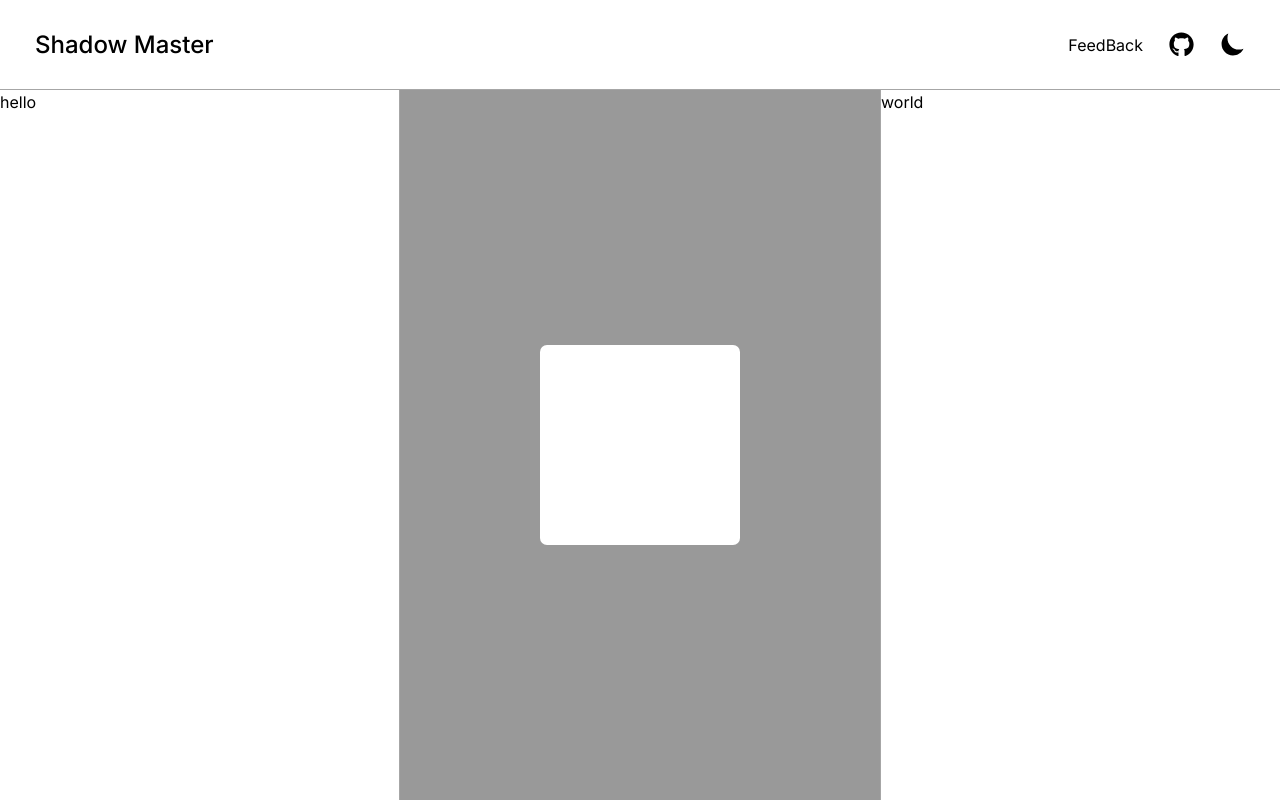
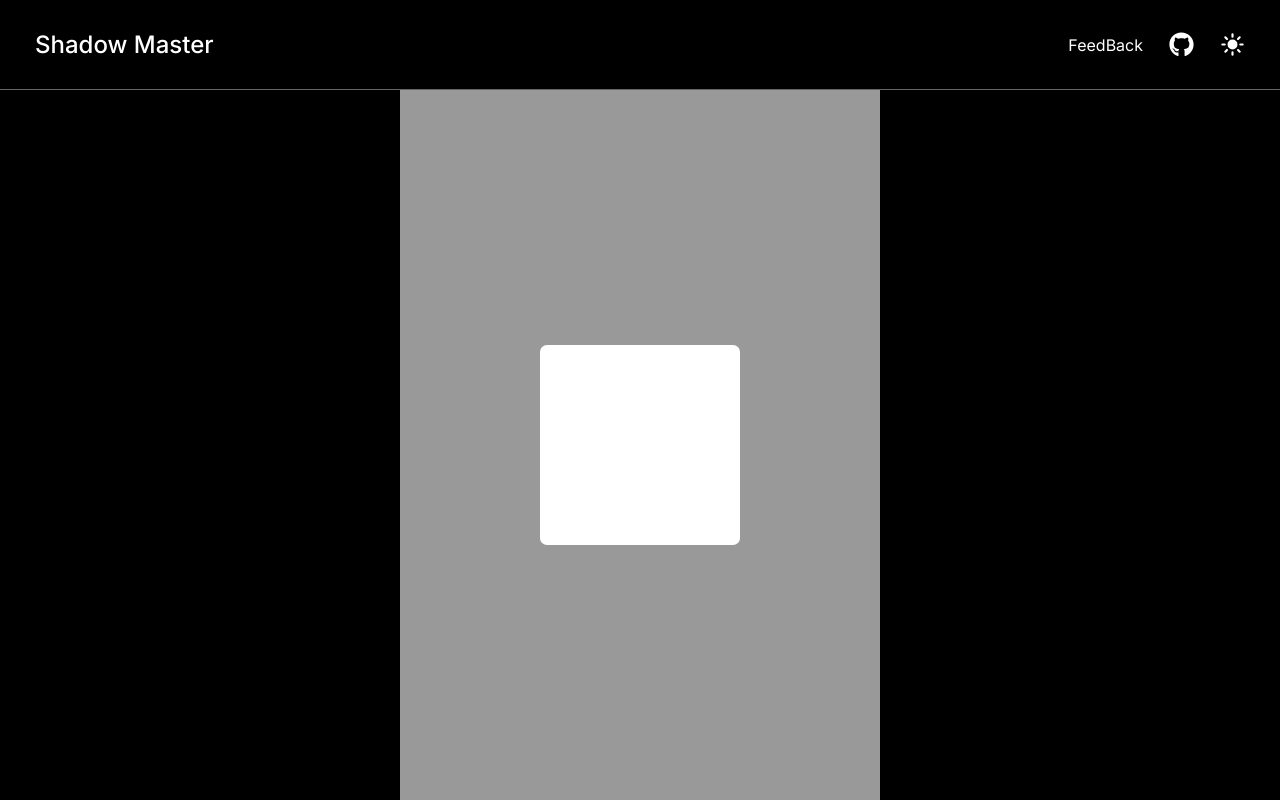
Before and after one commit to Xenos-the-stupid/shadow-master, a React (Vite) app: page / in a window 1280 px wide. Both pictures are taken after a click on the button 1232 px from the left and 44 px from the top of the page. Built offline with nearby package versions, Linux system fonts and the light colour scheme.

Commit message:
feat: add basic dark mode

```diff
--- a/src/components/AsideWrapper.tsx
+++ b/src/components/AsideWrapper.tsx
@@ -1,8 +1,13 @@
 import { ComponentProps } from "react";
-import cn from '../utils/cn'
+import cn from "../utils/cn";
 
 type AsideWrapperProps = ComponentProps<"aside">;
 
 export default function AsideWrapper({ ...props }: AsideWrapperProps) {
-  return <aside  {...props} className={cn("w-[400px]", props.className)} />;
+  return (
+    <aside
+      {...props}
+      className={cn("w-[400px] bg-white dark:bg-black", props.className)}
+    />
+  );
 }
--- a/src/components/Header.tsx
+++ b/src/components/Header.tsx
@@ -1,17 +1,27 @@
 import { FaGithub } from "react-icons/fa";
-import { IoMoonSharp } from "react-icons/io5";
+import { IoMoonSharp, IoSunny } from "react-icons/io5";
+import useThemeMode from "../hooks/useThemeMode";
 
 export default function Header() {
+  const { themeMode, setThemeMode } = useThemeMode();
   return (
-    <header className="border-border-color sticky top-0 flex h-[90px] items-center justify-between border-b px-[35px]">
+    <header className="sticky top-0 flex h-[90px] items-center justify-between border-b border-border-color px-[35px] dark:border-white/40 dark:bg-black dark:text-white">
       <h1 className="text-2xl font-medium">Shadow Master</h1>
       <div className="flex items-center gap-[1.625rem]">
         <button>FeedBack</button>
         <a href="#">
           <FaGithub size={25} />
         </a>
-        <button>
-          <IoMoonSharp size={25} />
+        <button
+          onClick={() =>
+            setThemeMode((prev) => (prev === "light" ? "dark" : "light"))
+          }
+        >
+          {themeMode === "light" ? (
+            <IoMoonSharp size={25} />
+          ) : (
+            <IoSunny size={25} />
+          )}
         </button>
       </div>
     </header>
--- /dev/null
+++ b/src/hooks/useThemeMode.ts
@@ -0,0 +1,25 @@
+import { useLayoutEffect, useState } from "react";
+
+export default function useThemeMode() {
+  const [themeMode, setThemeMode] = useState<"light" | "dark">(() => {
+    if (
+      localStorage.getItem("themeMode") === "dark" ||
+      window.matchMedia("(prefers-color-scheme: dark)").matches
+    ) {
+      return "dark";
+    }
+    return "light";
+  });
+
+  useLayoutEffect(() => {
+    if (themeMode === "dark") {
+      localStorage.setItem("themeMode", "dark");
+      document.documentElement.classList.add("dark");
+    } else {
+      localStorage.setItem("themeMode", "light");
+      document.documentElement.classList.remove("dark");
+    }
+  }, [themeMode]);
+
+  return { themeMode, setThemeMode };
+}
--- a/tailwind.config.js
+++ b/tailwind.config.js
@@ -14,4 +14,5 @@
     },
   },
   plugins: [],
+  darkMode: "class",
 };
```
